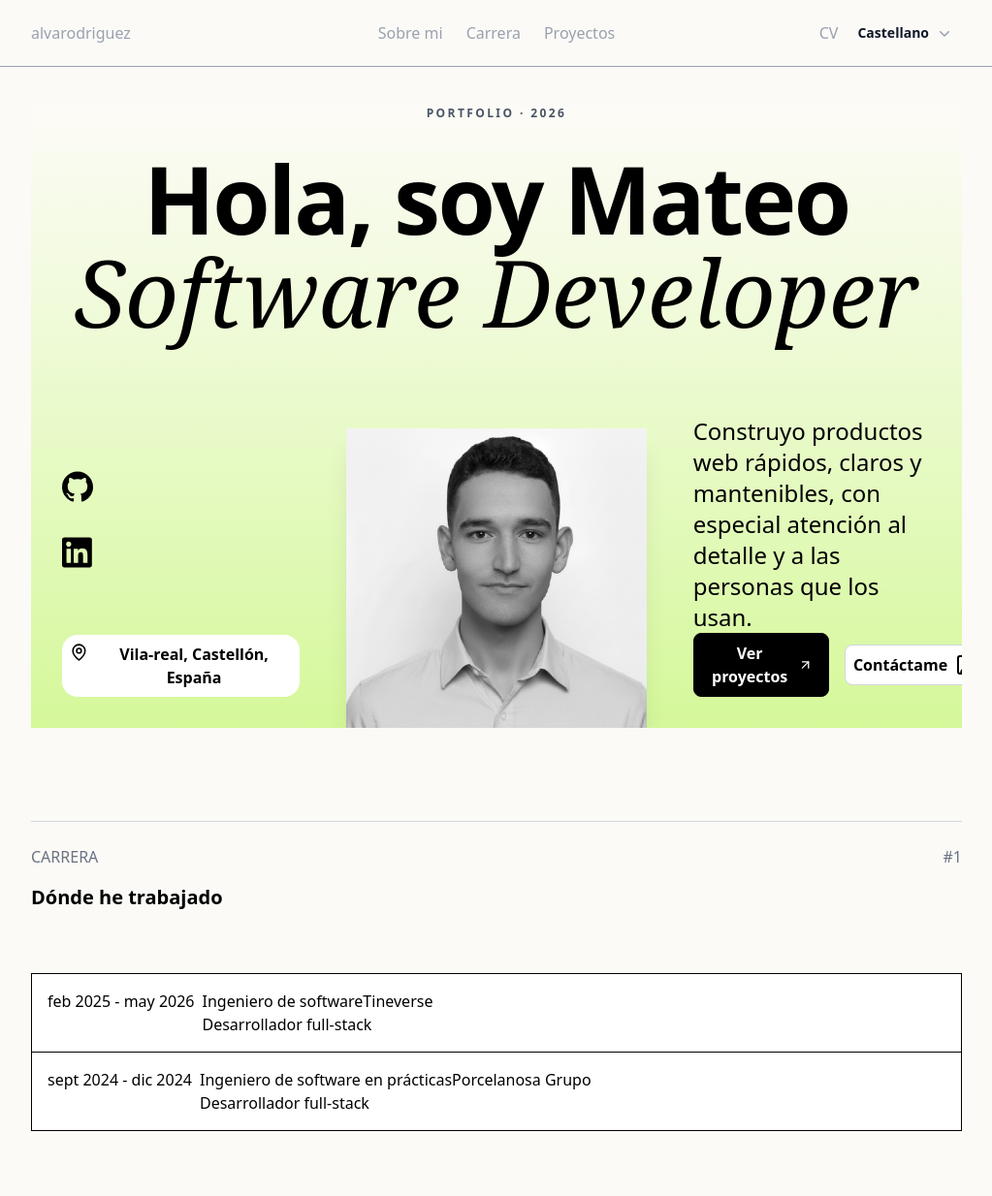
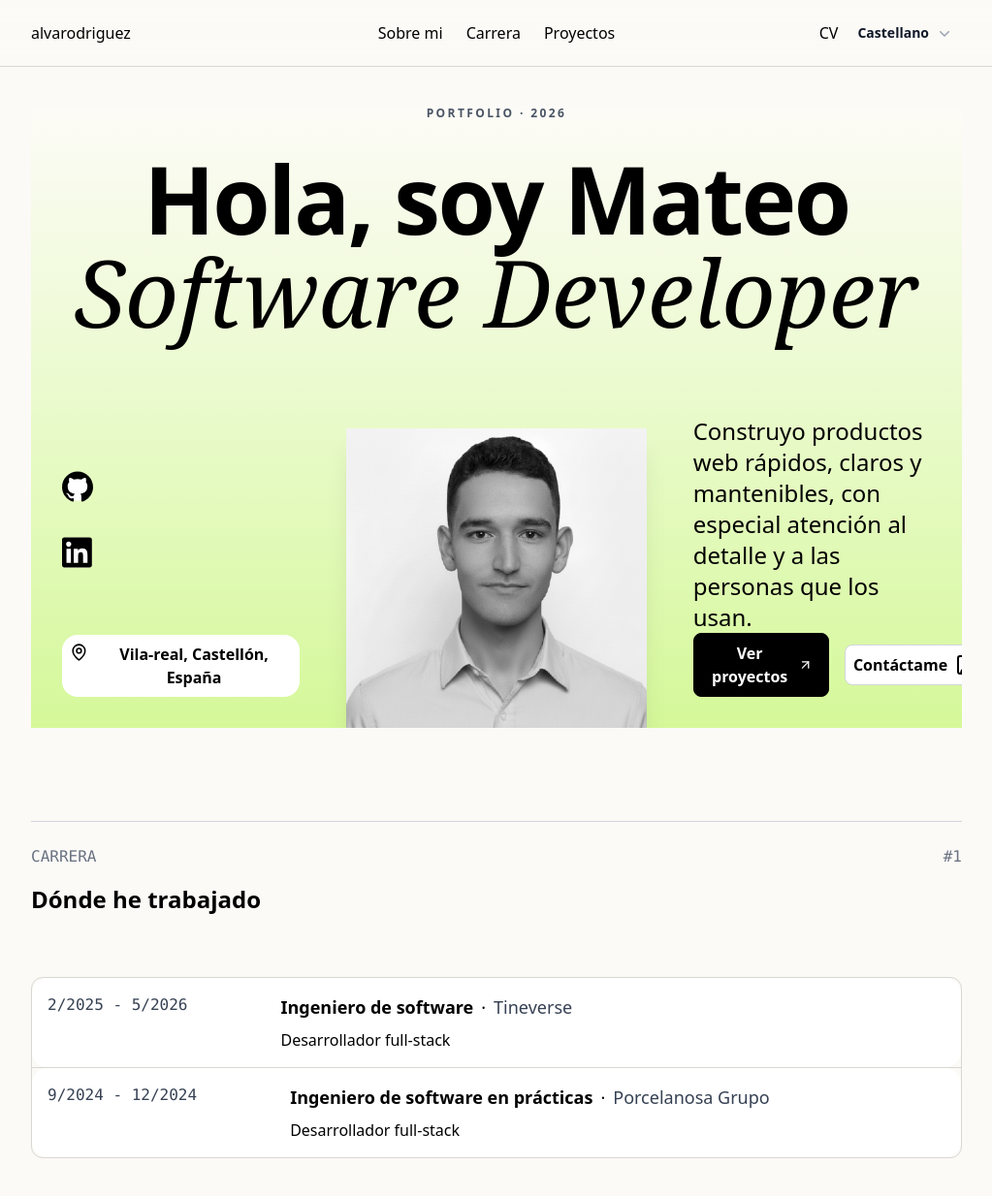
Before and after one commit to AlvaRodriguezSaborit/alvarodriguezsaborit-portfolio, a React (Vite) app: page / in a window 1280 px wide. Shown: the top 1234 px of the page at 97% size, without its empty margins (128-1151 px from the left). Built offline with nearby package versions, Linux system fonts and the light colour scheme.

Commit message:
feat: finalized carrer section

```diff
--- a/src/components/Carrer/CarrerBox.tsx
+++ b/src/components/Carrer/CarrerBox.tsx
@@ -3,7 +3,7 @@ import { carrerData } from "./CarrerData";
 
 export default function CarrerBox() {
   return (
-    <div className="border-t border-x">
+    <div className="border-y border-x rounded-xl border-[#d9d7d1] divide-y divide-[#d9d7d1] ">
       {carrerData.map((carrerData, index) => (
         <div key={index}>
           <CarrerBoxSection carrerData={carrerData} />
--- a/src/components/Carrer/CarrerBoxSection.tsx
+++ b/src/components/Carrer/CarrerBoxSection.tsx
@@ -7,30 +7,30 @@ export default function CarrerBoxSection({
   carrerData: CarrerSectionProps;
 }) {
   const formattedStartDate = carrerData.startDate.toLocaleDateString("es-ES", {
-    month: "short",
+    month: "2-digit",
     year: "numeric",
   });
 
   const formattedEndDate =
     carrerData.endDate?.toLocaleDateString("es-ES", {
-      month: "short",
+      month: "2-digit",
       year: "numeric",
     }) || "Actualidad";
 
   return (
     <motion.div
-      className="border-b bg-white hover:bg-amber-50 p-4 flex flex-row gap-2"
+      className=" bg-white hover:bg-amber-50 p-4 rounded-2xl flex flex-row gap-24"
       initial={{ opacity: 0, y: 25 }}
       whileInView={{ opacity: 1, y: 0 }}
       transition={{ duration: 0.5 }}
     >
-      <p>
+      <p className="font-mono text-gray-700">
         {formattedStartDate} - {formattedEndDate}
       </p>
-      <div className="flex flex-col">
-        <div className="flex flex-row">
-          <p>{carrerData.position}</p>
-          <p>{carrerData.company}</p>
+      <div className="flex flex-col gap-2">
+        <div className="flex flex-row items-center gap-2 text-lg">
+          <span className="font-semibold">{carrerData.position}</span> ·
+          <span className="text-gray-700">{carrerData.company}</span>
         </div>
         <div>
           <p>{carrerData.description}</p>
--- a/src/components/SectionHeader.tsx
+++ b/src/components/SectionHeader.tsx
@@ -9,11 +9,11 @@ export default function SectionHeader({
 }) {
   return (
     <div className="flex flex-col">
-      <div className="flex flex-row w-full justify-between mb-4">
+      <div className="flex flex-row w-full justify-between mb-4 font-mono">
         <p className="text-gray-500 uppercase">{title}</p>
         <p className="text-gray-500">#{index}</p>
       </div>
-      <p className="font-semibold text-xl">{subtitle}</p>
+      <p className="font-semibold text-2xl">{subtitle}</p>
     </div>
   );
 }
--- a/src/components/TopBar/LanguageItem.tsx
+++ b/src/components/TopBar/LanguageItem.tsx
@@ -11,7 +11,7 @@ export default function LanguageItem({ lang }: { lang: "en" | "es" | "va" }) {
       <a
         onClick={() => updateLanguage(lang)}
         href="#"
-        className="block px-4 py-2 text-sm text-gray-700 data-focus:bg-gray-100 data-focus:text-gray-900 data-focus:outline-hidden"
+        className="block px-4 py-2 text-sm text-gray-700 data-focus:font-bold data-focus:outline-hidden"
       >
         {languageNames[lang]}
       </a>
--- a/src/components/TopBar/LanguajeSelector.tsx
+++ b/src/components/TopBar/LanguajeSelector.tsx
@@ -7,7 +7,7 @@ import { languageNames } from "./languagesData";
 export default function LanguajeSelector() {
   return (
     <Menu as="div" className="relative inline-block">
-      <MenuButton className="inline-flex w-full justify-center gap-x-1.5 rounded-md px-3 py-2 text-sm font-semibold text-gray-900 inset-ring-gray-300 hover:bg-gray-50">
+      <MenuButton className="inline-flex w-full justify-center gap-x-1.5 px-3 py-2 text-sm font-semibold text-gray-900 ">
         {languageNames[i18n.language]}
         <ChevronDownIcon
           aria-hidden="true"
@@ -17,7 +17,7 @@ export default function LanguajeSelector() {
 
       <MenuItems
         transition
-        className="absolute left-0 z-10 mt-2 w-56 origin-top-right rounded-md  transition data-closed:scale-95 data-closed:transform data-closed:opacity-0 data-enter:duration-100 data-enter:ease-out data-leave:duration-75 data-leave:ease-in"
+        className="absolute left-0 z-10 mt-2 w-56 origin-top-right  transition data-closed:scale-95 data-closed:transform data-closed:opacity-0 data-enter:duration-100 data-enter:ease-out data-leave:duration-75 data-leave:ease-in"
       >
         <div className="py-1">
           <LanguageItem lang="va" />
--- a/src/components/TopBar/TopBar.tsx
+++ b/src/components/TopBar/TopBar.tsx
@@ -3,12 +3,12 @@ import LanguajeSelector from "./LanguajeSelector";
 
 export default function TopBar() {
   const { t } = useTranslation();
-  const textLink = "hover:text-black cursor-pointer transition-colors";
+  const textLink = " hover:text-[#55810a] cursor-pointer transition-colors";
 
   return (
-    <div className="justify-center items-center mb-4">
-      <header className="w-full border-b border-b-gray-400">
-        <div className="max-w-[75%] mx-auto flex flex-row py-4 text-gray-400">
+    <div className="justify-center items-center mb-4 backdrop-blur-md top-0 z-50 sticky">
+      <header className="w-full border-b border-b-[#d9d7d1]">
+        <div className="max-w-[75%] mx-auto flex flex-row py-4 text-black">
           <div className="flex flex-1 items-center">
             <span className={textLink}>alvarodriguez</span>
           </div>
--- a/src/icons/GithubIcon.tsx
+++ b/src/icons/GithubIcon.tsx
@@ -12,6 +12,7 @@ export default function GithubIcon({
       xmlns="http://www.w3.org/2000/svg"
     >
       <title>GitHub</title>
+      <circle cx="12" cy="12" r="11" fill="white" />
       <path d="M12 .297c-6.63 0-12 5.373-12 12 0 5.303 3.438 9.8 8.205 11.385.6.113.82-.258.82-.577 0-.285-.01-1.04-.015-2.04-3.338.724-4.042-1.61-4.042-1.61C4.422 18.07 3.633 17.7 3.633 17.7c-1.087-.744.084-.729.084-.729 1.205.084 1.838 1.236 1.838 1.236 1.07 1.835 2.809 1.305 3.495.998.108-.776.417-1.305.76-1.605-2.665-.3-5.466-1.332-5.466-5.93 0-1.31.465-2.38 1.235-3.22-.135-.303-.54-1.523.105-3.176 0 0 1.005-.322 3.3 1.23.96-.267 1.98-.399 3-.405 1.02.006 2.04.138 3 .405 2.28-1.552 3.285-1.23 3.285-1.23.645 1.653.24 2.873.12 3.176.765.84 1.23 1.91 1.23 3.22 0 4.61-2.805 5.625-5.475 5.92.42.36.81 1.096.81 2.22 0 1.606-.015 2.896-.015 3.286 0 .315.21.69.825.57C20.565 22.092 24 17.592 24 12.297c0-6.627-5.373-12-12-12" />
     </svg>
   );
--- a/src/icons/LinkedinIcon.tsx
+++ b/src/icons/LinkedinIcon.tsx
@@ -10,6 +10,7 @@ export default function LinkedinIcon({
       fill="currentColor"
       xmlns="http://www.w3.org/2000/svg"
     >
+      <rect width="24" height="24" rx="3" fill="white" />
       <path d="M20.447 20.452h-3.554v-5.569c0-1.328-.027-3.037-1.852-3.037-1.853 0-2.136 1.445-2.136 2.939v5.667H9.351V9h3.414v1.561h.046c.477-.9 1.637-1.85 3.37-1.85 3.601 0 4.267 2.37 4.267 5.455v6.286zM5.337 7.433c-1.144 0-2.063-.926-2.063-2.065 0-1.138.92-2.063 2.063-2.063 1.14 0 2.064.925 2.064 2.063 0 1.139-.925 2.065-2.064 2.065zm1.782 13.019H3.555V9h3.564v11.452zM22.225 0H1.771C.792 0 0 .774 0 1.729v20.542C0 23.227.792 24 1.771 24h20.451c.979 0 1.778-.773 1.778-1.729V1.73C24 .774 23.205 0 22.222 0h.003z" />
     </svg>
   );
```
